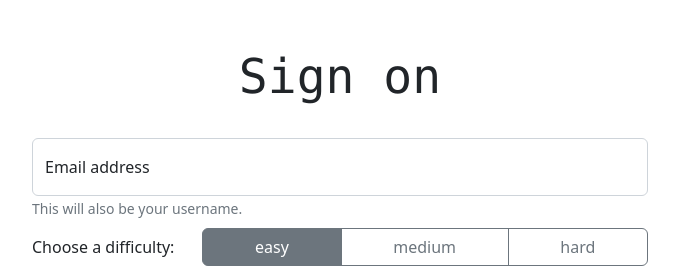
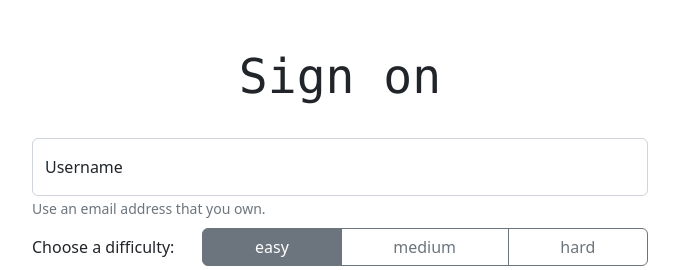
Before and after one commit to akdombrowski/dv-game, a React (Create React App) app in the folder sign-on-page/: page / in a window 1280 px wide. Shown: the top 270 px of the page, without its empty margins (300-979 px from the left). Built offline with nearby package versions, Linux system fonts and the light colour scheme.

Commit message:
update label and help text on username/email input field on sign on page

```diff
--- a/sign-on-page/src/EmailInputFormGroup.tsx
+++ b/sign-on-page/src/EmailInputFormGroup.tsx
@@ -8,7 +8,7 @@ interface Props {
 
 export const EmailInputFormGroup = (props: Props) => {
   return (
-    <FloatingLabel controlId="floatingEmailInput" label="Email address">
+    <FloatingLabel controlId="floatingEmailInput" label="Username">
       <Form.Control
         required
         type="email"
@@ -17,7 +17,7 @@ export const EmailInputFormGroup = (props: Props) => {
         onChange={props.updateEmail}
       />
       <Form.Text muted className="help-text" id="emailIsUsernameHelpText">
-        This will also be your username.
+        Use an email address that you own.
       </Form.Text>
     </FloatingLabel>
   );
```
